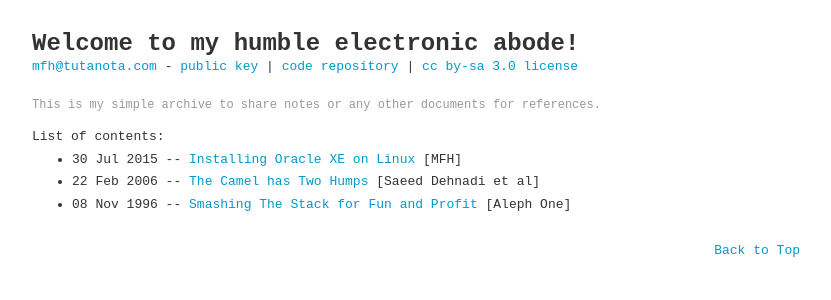
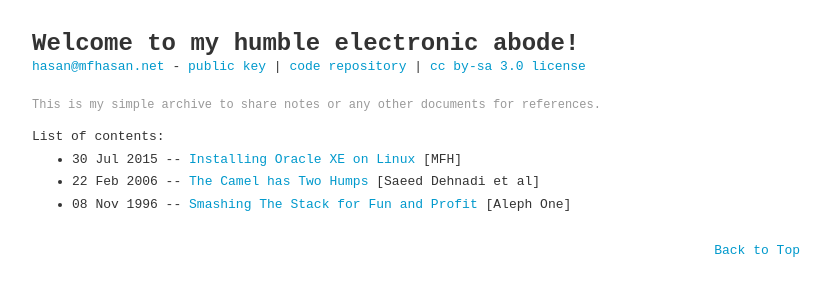
Before and after one commit to mfh/mfh.github.io, a Jekyll site: the page built from index.md, in a window 1280 px wide. Shown: the top 300 px of the page, without its empty margins (224-1055 px from the left). Built offline with Jekyll 4.4.1, drawn with Linux system fonts in a browser that asks for light colours.

Commit message:
change email address

```diff
--- a/_config.yml
+++ b/_config.yml
@@ -1,7 +1,7 @@
 title:       "MFH"
 name:        "Welcome to my humble electronic abode!"
 author:      "Muhammad Fuad Hasan"
-email:       "mfh@tutanota.com"
+email:       "hasan@mfhasan.net"
 description: ""
 
 baseurl:     ""
```
